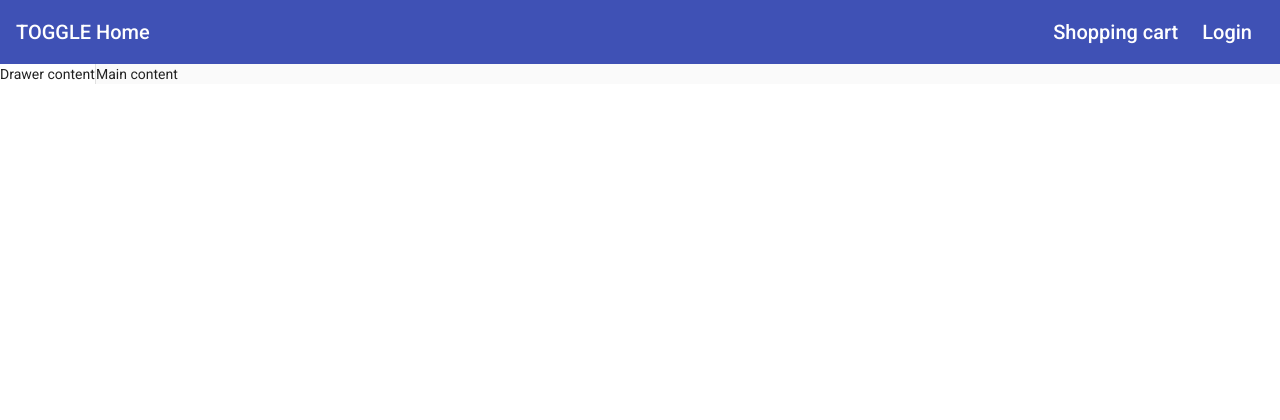
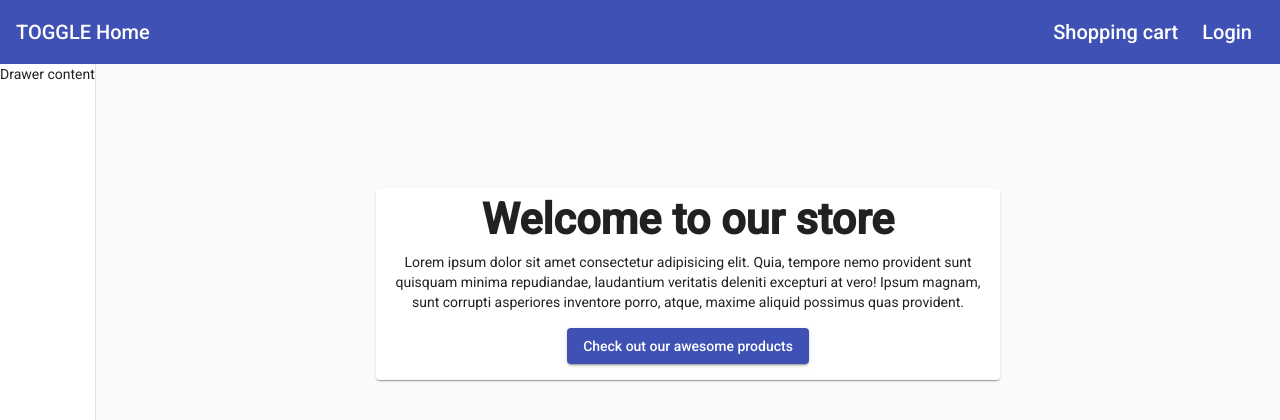
Before and after one commit to dedZombie/janasoft-store, an Angular app: page / in a window 1280 px wide. Shown: the top 420 px of the page. Built offline with nearby package versions, Linux system fonts and the light colour scheme.

Commit message:
Basis SASS structure added, home page component finished

```diff
--- a/src/app/components/home/home.component.html
+++ b/src/app/components/home/home.component.html
@@ -0,0 +1,7 @@
+<div class="home-content">
+    <mat-card>
+        <h1>{{ homeTitle }}</h1>
+        <mat-card-content>{{ homeDescription }}</mat-card-content>
+        <button mat-raised-button color="primary">Check out our awesome products</button>
+    </mat-card>
+</div>
--- a/src/app/components/home/home.component.scss
+++ b/src/app/components/home/home.component.scss
@@ -0,0 +1,18 @@
+.home-content {
+    height: 100%;
+    display: flex;
+    justify-content: center;
+    align-items: center;
+
+    .mat-card {
+        width: 50%;
+        text-align: center;
+        margin-top: -25%;
+
+        h1 {
+            font-size: 2.7rem;
+            font-weight: 600;
+            margin-bottom: 1rem;
+        }
+    }
+}
--- a/src/app/components/home/home.component.ts
+++ b/src/app/components/home/home.component.ts
@@ -6,5 +6,9 @@ import { Component } from '@angular/core';
     styleUrls: ['./home.component.scss']
 })
 export class HomeComponent {
+
+    homeTitle = 'Welcome to our store';
+    homeDescription = 'Lorem ipsum dolor sit amet consectetur adipisicing elit. Quia, tempore nemo provident sunt quisquam minima repudiandae, laudantium veritatis deleniti excepturi at vero! Ipsum magnam, sunt corrupti asperiores inventore porro, atque, maxime aliquid possimus quas provident.';
+
     constructor() {}
 }
--- a/src/app/components/layout/layout.component.html
+++ b/src/app/components/layout/layout.component.html
@@ -1,6 +1,8 @@
 <app-navigation (toggleSidenav)="sidenavDrawer.toggle()"></app-navigation>
 
-<mat-drawer-container>
+<mat-drawer-container class="main-content">
     <mat-drawer #sidenavDrawer mode="side" opened>Drawer content</mat-drawer>
-    <mat-drawer-content>Main content</mat-drawer-content>
+    <mat-drawer-content>
+        <app-home></app-home>
+    </mat-drawer-content>
 </mat-drawer-container>
--- a/src/app/components/layout/layout.component.scss
+++ b/src/app/components/layout/layout.component.scss
@@ -0,0 +1,3 @@
+.main-content {
+    height: calc(100% - 64px);
+}
--- a/src/app/components/navigation/navigation.component.scss
+++ b/src/app/components/navigation/navigation.component.scss
@@ -1,3 +1,9 @@
+@import "../../../styles/variables";
+
+.mat-toolbar-row, .mat-toolbar-single-row {
+    height: $navigationHeight;
+}
+
 .fill-space {
     flex: 1 1 auto;
 }
--- a/src/styles.scss
+++ b/src/styles.scss
@@ -1,4 +1,5 @@
 /* You can add global styles to this file, and also import other style files */
-
 html, body { height: 100%; }
 body { margin: 0; font-family: Roboto, "Helvetica Neue", sans-serif; }
+
+@import "./styles/base.scss";
--- /dev/null
+++ b/src/styles/_variables.scss
@@ -0,0 +1 @@
+$navigationHeight: 64px;
--- /dev/null
+++ b/src/styles/base.scss
@@ -0,0 +1 @@
+@import "./variables";
```
